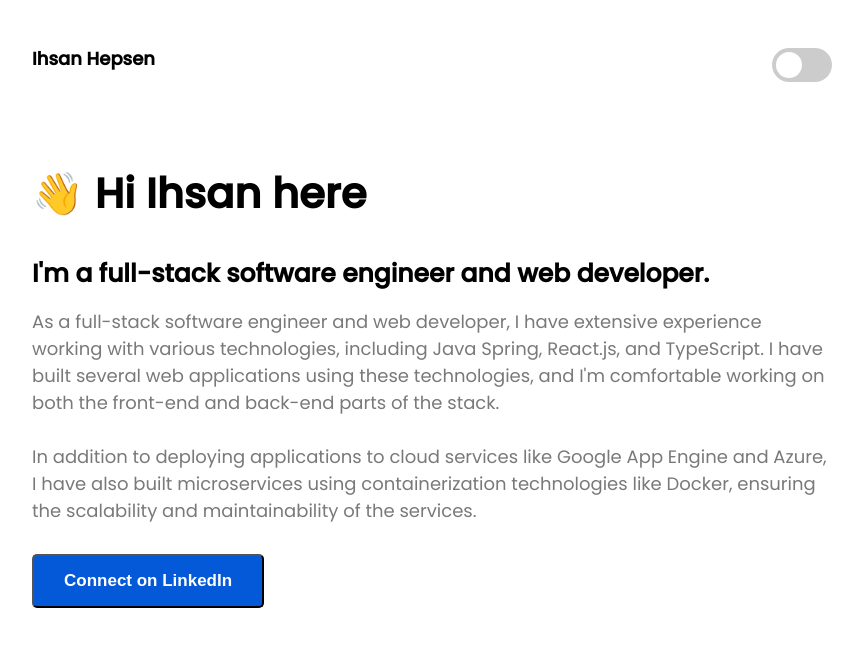
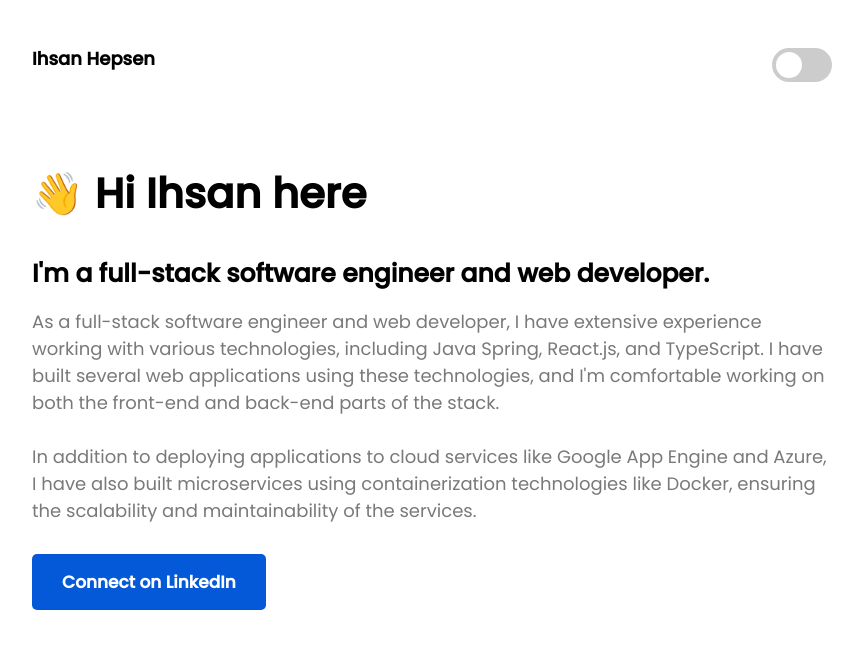
Before and after one commit to Ihsan-Hepsen/personal-website, a Next.js app: page / in a window 1280 px wide. Shown: the top 648 px of the page, without its empty margins (208-1071 px from the left). Built offline with nearby package versions, Linux system fonts and the light colour scheme.

Commit message:
added linkedin link to the button

```diff
--- a/pages/index.tsx
+++ b/pages/index.tsx
@@ -77,9 +77,9 @@ export default function Home() {
               built microservices using containerization technologies like Docker, ensuring the
               scalability and maintainability of the services.
             </p>
-            <button className='primary-btn'>
+            <a href='https://www.linkedin.com/in/ihsan-h-287ba41b7/' className='primary-btn' target='_blank'>
               Connect on LinkedIn
-            </button>
+            </a>
           </div>
         </section>
       </div>
--- a/styles/globals.css
+++ b/styles/globals.css
@@ -146,7 +146,7 @@ section .heroSection {
   color: var(--color-paragraph);
 }
 
-.heroSection button {
+.heroSection a {
   cursor: pointer;
   margin-top: 30px;
   background: var(--color-button);
@@ -155,6 +155,7 @@ section .heroSection {
   padding: 15px 30px;
   font-weight: bold;
   font-size: 17px;
+  text-decoration: none;
 }
 
 a {
```
